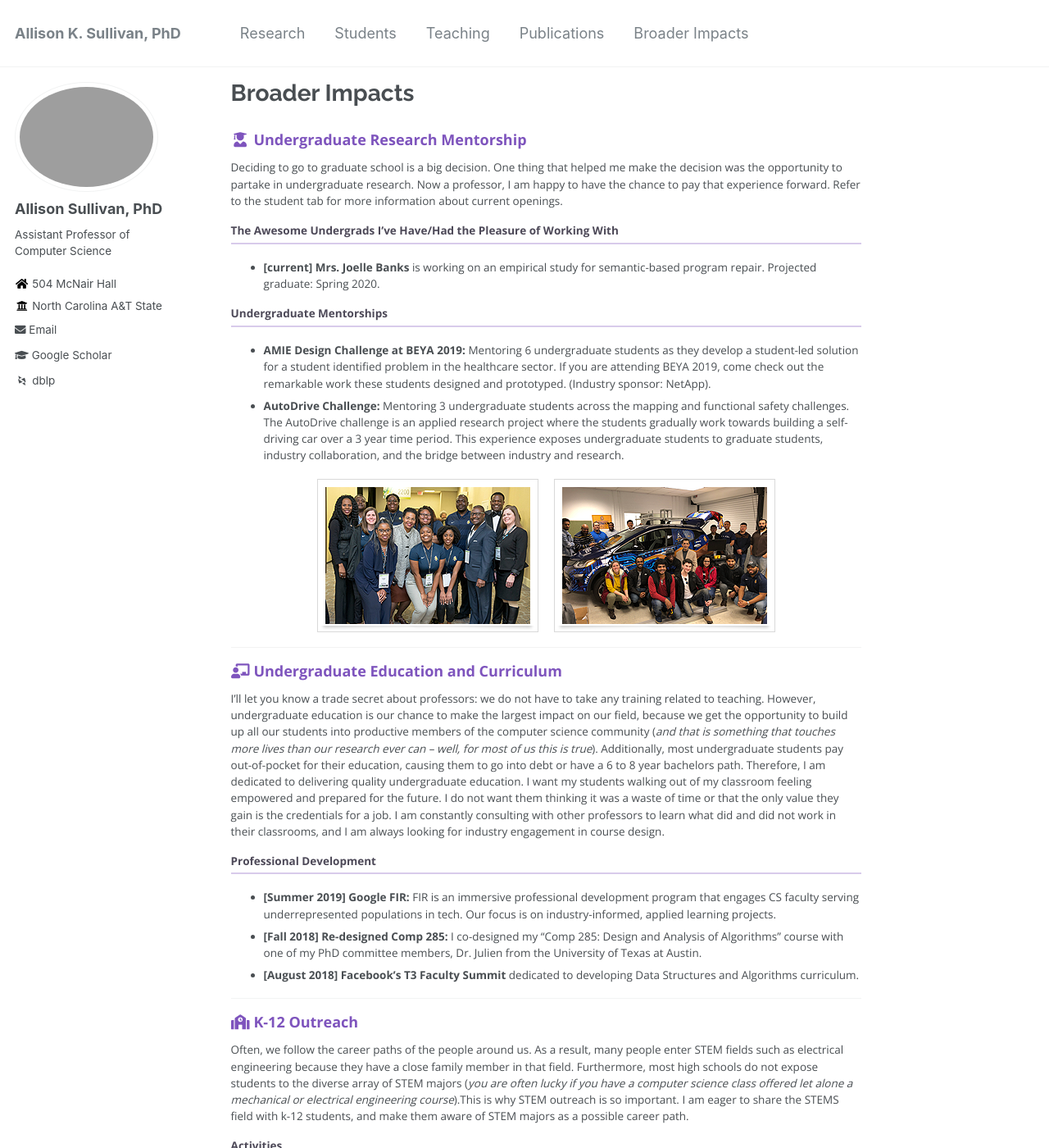
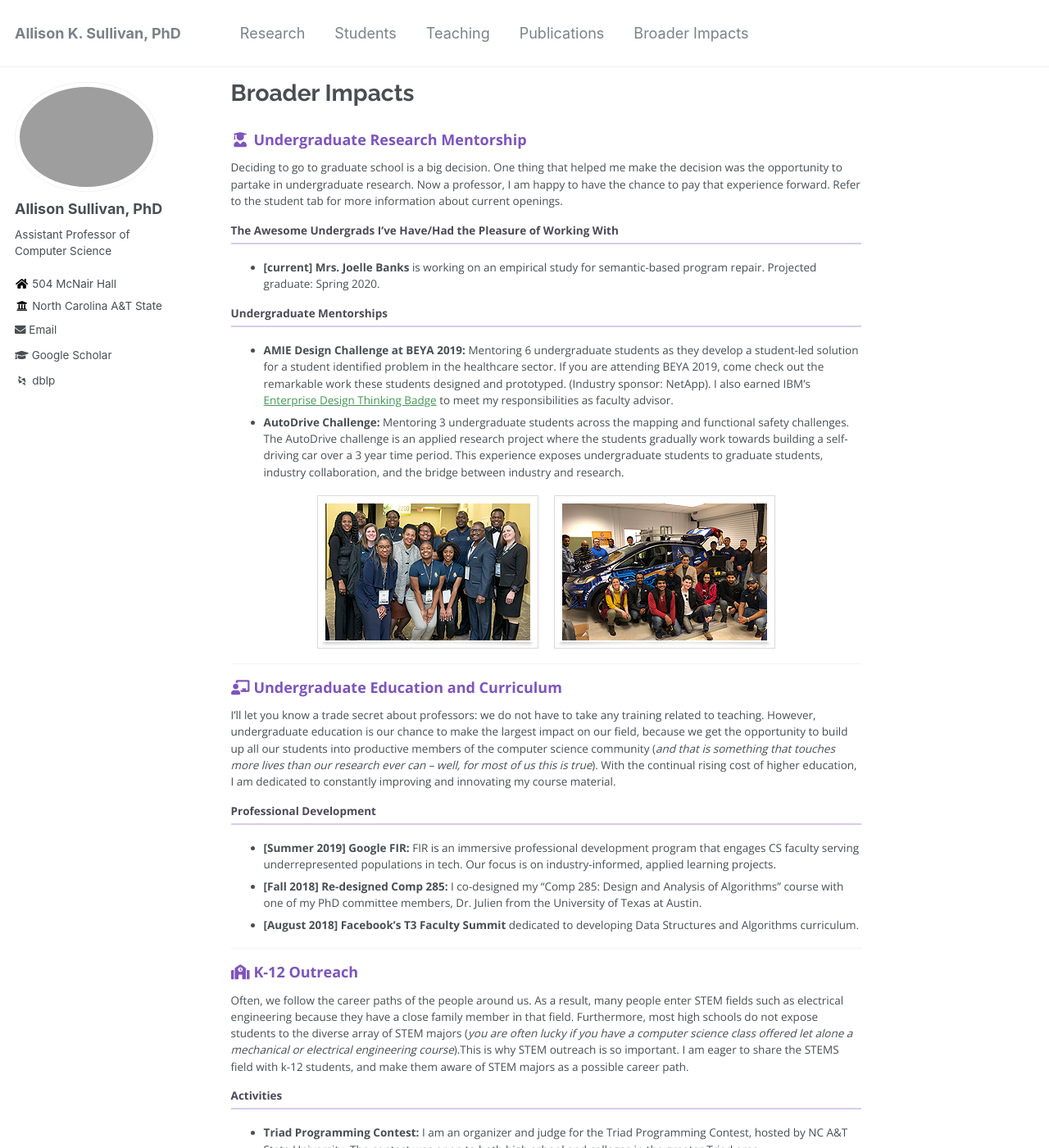
Before and after one commit to Allisonius/allisonius.github.io, a Jekyll site: the page built from _pages/broaderimpacts.md, in a window 1280 px wide and 1400 px high. Shown: the whole window at 82% size. Built offline with Jekyll 4.4.1, drawn with Linux system fonts in a browser that asks for light colours; some web fonts are replaced; some of the changed text lies outside the part shown.

Commit message:
Update broaderimpacts.md

```diff
--- a/_pages/broaderimpacts.md
+++ b/_pages/broaderimpacts.md
@@ -14,7 +14,7 @@ Deciding to go to graduate school is a big decision. One thing that helped me ma
 * **\[current\] Mrs. Joelle Banks** is working on an empirical study for semantic-based program repair. Projected graduate: Spring 2020.
 
 ## Undergraduate Mentorships
-* **AMIE Design Challenge at BEYA 2019:** Mentoring 6 undergraduate students as they develop a student-led solution for a student identified problem in the healthcare sector. If you are attending BEYA 2019, come check out the remarkable work these students designed and prototyped. (Industry sponsor: NetApp).
+* **AMIE Design Challenge at BEYA 2019:** Mentoring 6 undergraduate students as they develop a student-led solution for a student identified problem in the healthcare sector. If you are attending BEYA 2019, come check out the remarkable work these students designed and prototyped. (Industry sponsor: NetApp). I also earned IBM's [Enterprise Design Thinking Badge](https://www.youracclaim.com/badges/e5123a17-6b9a-40c2-a1b3-87f8afc98a4b/public_url) to meet my responsibilities as faculty advisor.
 * **AutoDrive Challenge:** Mentoring 3 undergraduate students across the mapping and functional safety challenges. The AutoDrive challenge is an applied research project where the students gradually work towards building a self-driving car over a 3 year time period. This experience exposes undergraduate students to graduate students, industry collaboration, and the bridge between industry and research.
 
 <center><img src="../images/amie.png" alt="AMIE Design Challenge"> &nbsp;&nbsp; <img src="../images/auto1.png" alt="SAE-GM Autodrive Challenge"></center>
@@ -23,7 +23,7 @@ Deciding to go to graduate school is a big decision. One thing that helped me ma
 
 ### <i class="fa fa-fw fa-chalkboard-teacher" aria-hidden="true"></i> Undergraduate Education and Curriculum
 
-I'll let you know a trade secret about professors: we do not have to take any training related to teaching. However, undergraduate education is our chance to make the largest impact on our field, because we get the opportunity to build up all our students into productive members of the computer science community (*and that is something that touches more lives than our research ever can -- well, for most of us this is true*). Additionally, most undergraduate students pay out-of-pocket for their education, causing them to go into debt or have a 6 to 8 year bachelors path. Therefore, I am dedicated to delivering quality undergraduate education. I want my students walking out of my classroom feeling empowered and prepared for the future. I do not want them thinking it was a waste of time or that the only value they gain is the credentials for a job. I am constantly consulting with other professors to learn what did and did not work in their classrooms, and I am always looking for industry engagement in course design.
+I'll let you know a trade secret about professors: we do not have to take any training related to teaching. However, undergraduate education is our chance to make the largest impact on our field, because we get the opportunity to build up all our students into productive members of the computer science community (*and that is something that touches more lives than our research ever can -- well, for most of us this is true*). With the continual rising cost of higher education, I am dedicated to constantly improving and innovating my course material.
 
 ## Professional Development
 * **\[Summer 2019\] Google FIR:** FIR is an immersive professional development program that engages CS faculty serving underrepresented populations in tech.  Our focus is on industry-informed, applied learning projects.
```
Also changed, not shown: other parts of _pages/broaderimpacts.md (+1 -1 lines).
